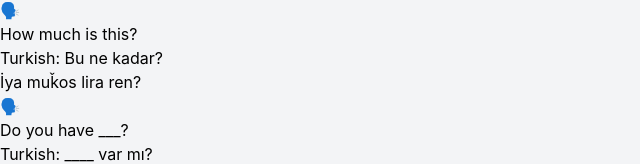
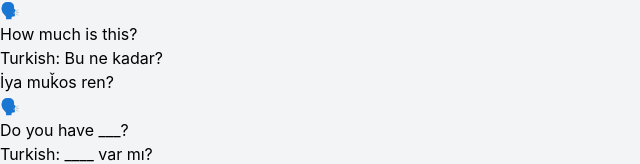
Before and after one commit to okandale/Lazverbcon, a React (Vite) app in the folder laz_verb_conjugator/frontend/: page /resources/phrase-guide/hopa in a window 1280 px wide. Shown: the part 122-286 px from the top of the page, without its empty margins (0-640 px from the left). Built offline with nearby package versions, Linux system fonts and the light colour scheme.

Commit message:
fixed on phrase

```diff
--- a/laz_verb_conjugator/frontend/src/components/phrases/HopaPhrases.jsx
+++ b/laz_verb_conjugator/frontend/src/components/phrases/HopaPhrases.jsx
@@ -54,7 +54,7 @@ export default function HopaPhrases() {
         {
           english: 'How much is this?',
           turkish: 'Bu ne kadar?',
-          hopa: 'İya muǩos lira ren?'
+          hopa: 'İya muǩos ren?'
         },
         {
           english: 'Do you have ___?',
```
Also changed, not shown: 1 other file (tests, documents, lock files or other folders).
